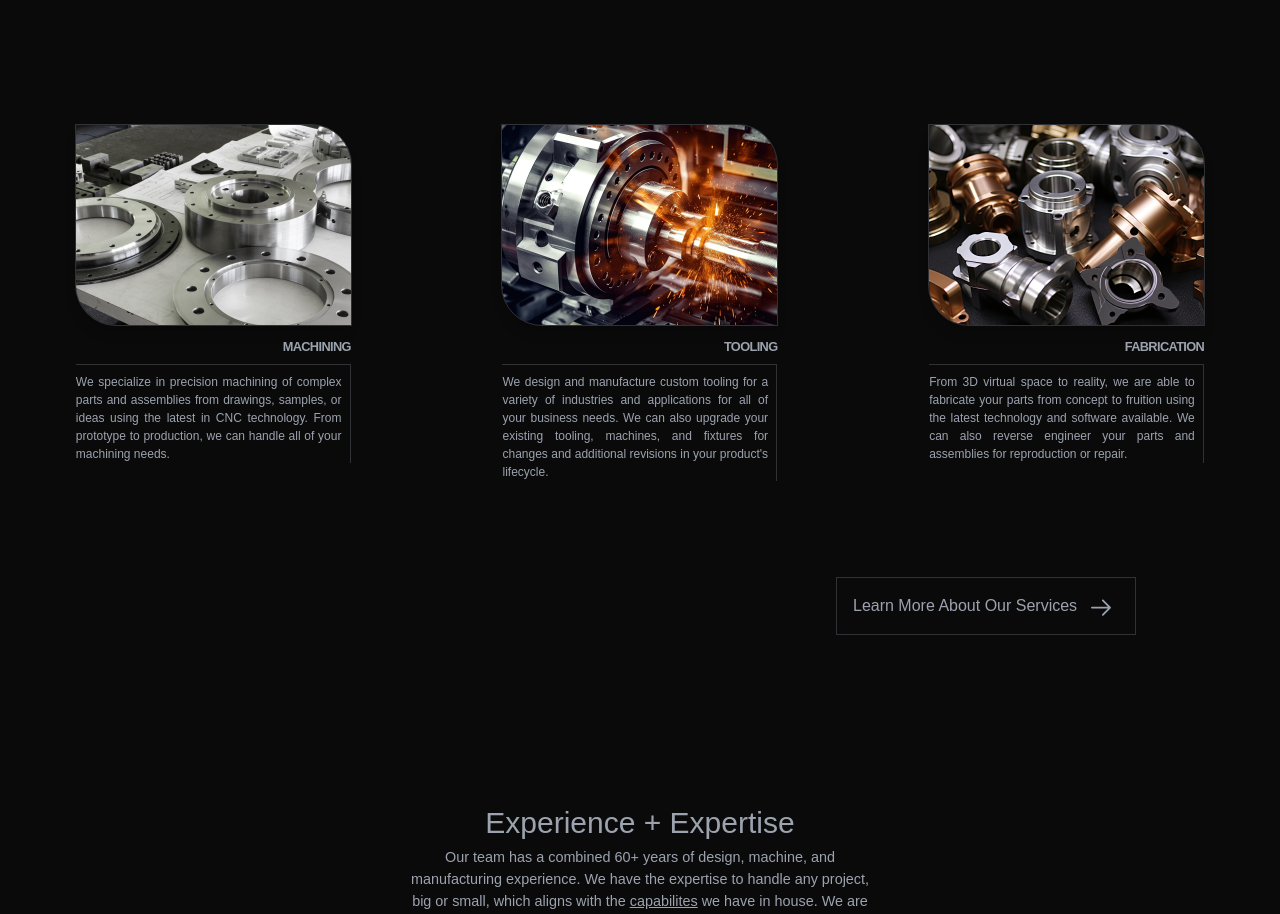
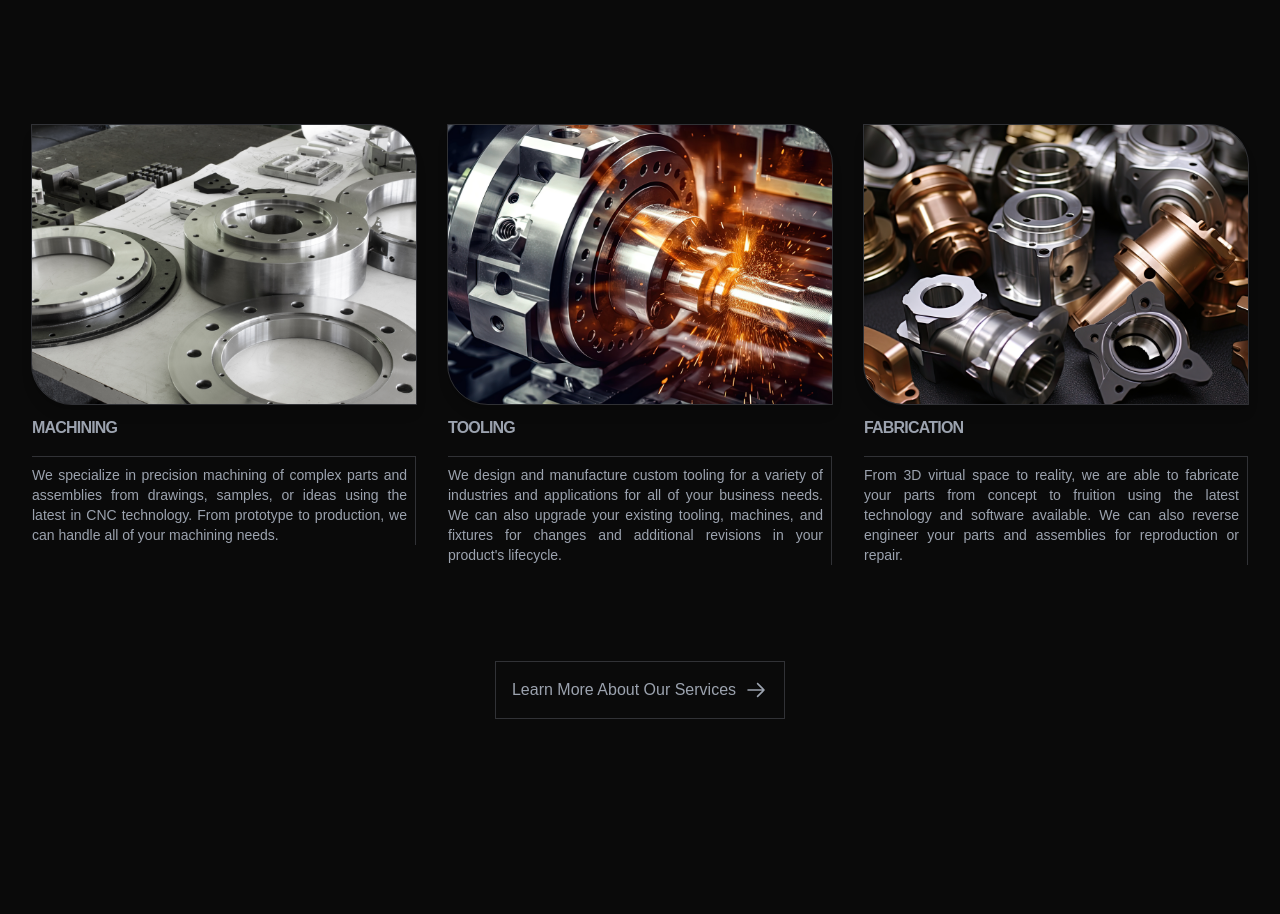
Before and after one commit to tuffs/3dmachtoolllc, a Next.js app: page / in a window 1280 px wide. Shown: the part 580-1494 px from the top of the page. Built offline with nearby package versions, Linux system fonts and the light colour scheme.

Commit message:
Updates to the <BaseServices/> component.

```diff
--- a/components/BaseServices.js
+++ b/components/BaseServices.js
@@ -1,7 +1,7 @@
 'use client';
 
 import { useState, useCallback } from 'react';
-import { motion, AnimatePresence } from 'framer-motion';
+import { motion } from 'framer-motion';
 import { RxArrowRight } from "react-icons/rx";
 
 import services from '@/data/services';
@@ -22,11 +22,11 @@ const BaseServices = () => {
 
   return (
     <div className="my-48">
-      <ul className="my-3 md:flex">
+      <ul className="grid grid-cols-1 md:grid-cols-2 lg:grid-cols-3 gap-8 px-4 md:px-8">
         {services.map((s, i) => (
           <li
             key={i}
-            className="mx-auto"
+            className="w-full max-w-md mx-auto"
           >
             <a
               href="/services"
@@ -35,13 +35,10 @@ const BaseServices = () => {
               onMouseLeave={handleHoverEnd}
             >
               <div>
-                <center>
                 <motion.div
-                      className="overflow-hidden rounded-tr-[2.5rem] rounded-bl-[2.5rem] shadow-lg w-[275px] h-[200px] outline outline-1 outline-[#9ca3af44] group-hover:outline-white transition-all duration-700 ease-in-out"
+                  className="overflow-hidden rounded-tr-[2.5rem] rounded-bl-[2.5rem] shadow-lg w-full aspect-[11/8] outline outline-1 outline-[#9ca3af44] group-hover:outline-white transition-all duration-700 ease-in-out"
                 >
-                      <AnimatePresence>
                   <motion.img
-                          key={s.imageUrl}
                     src={s.imageUrl}
                     className="w-full h-full object-cover"
                     initial={{ scale: 1 }}
@@ -51,18 +48,16 @@ const BaseServices = () => {
                     transition={{ duration: zoomDuration }}
                     alt={s.name}
                   />
-                      </AnimatePresence>
                 </motion.div>
                 <h1
-                      className="text-[.8rem] mt-[.7399rem] font-bold text-gray-400 group-hover:text-white float-right pr-[5.3rem] tracking-tighter md:pr-0 transition-colors duration-700"
+                  className="text-base mt-3 font-bold text-gray-400 group-hover:text-white tracking-tighter transition-colors duration-700"
                 >
                   {s.name}
                 </h1>
-                </center>
               </div>
-              <div className="mx-auto w-[275px] mt-[2.45rem] mb-[5.25rem]">
+              <div className="mt-4">
                 <p
-                  className="text-[.75rem] pt-[.52335rem] pr-[.52335rem] pb-[.52335] text-gray-400 text-justify group-hover:text-white md:mt-2.5rem border-t-[1px] border-r-[1px] border-t-[#9ca3af44] border-r-[#9ca3af44] group-hover:border-t-white group-hover:border-r-white transition-colors duration-700"
+                  className="text-sm text-gray-400 text-justify group-hover:text-white border-t-[1px] border-r-[1px] border-t-[#9ca3af44] border-r-[#9ca3af44] group-hover:border-t-white group-hover:border-r-white transition-colors duration-700 pt-2 pr-2"
                 >
                   {s.description}
                 </p>
@@ -72,9 +67,9 @@ const BaseServices = () => {
         ))}
       </ul>
 
-      <div className="mr-20 md:mx-36 float-right md:flex">
-        <a href="/services" className="w-[300px] flex text-gray-400 border-[1px] border-[#9ca3af44] p-4 pb-2 hover:text-gray-200 hover:border-gray-200 duration-700">
-          Learn More About Our Services <RxArrowRight className="text-[2rem] ml-2 pb-[0.3rem]" />
+      <div className="mt-24 px-4 md:px-8 flex justify-center">
+        <a href="/services" className="inline-flex items-center text-gray-400 border-[1px] border-[#9ca3af44] p-4 hover:text-gray-200 hover:border-gray-200 transition-colors duration-700">
+          Learn More About Our Services <RxArrowRight className="text-2xl ml-2" />
         </a>
       </div>
     </div>
```
Lines whose indentation alone changed are shown as unchanged.
